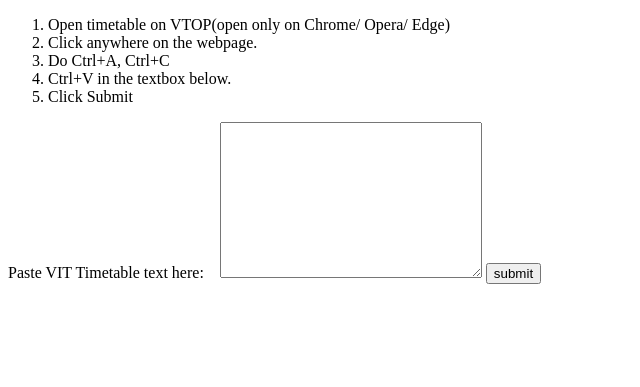
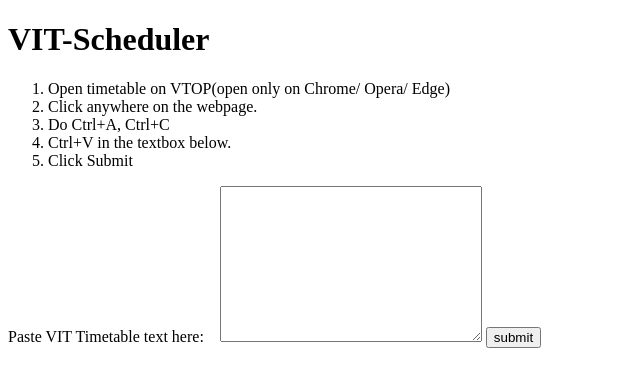
Before and after one commit to sankalpmukim/VIT-scheduler, a Django app: page / in a window 1280 px wide. Shown: the top 387 px of the page, without its empty margins (0-640 px from the left). Run offline with Django 3.2, Linux system fonts and the light colour scheme.

Commit message:
Added heading to all files

```diff
--- a/polls/templates/polls/test_form.html
+++ b/polls/templates/polls/test_form.html
@@ -9,6 +9,7 @@
     <title>Form test page</title>
 </head>
 <body>
+    <h1>VIT-Scheduler</h1>
     <ol>
         <li>Open timetable on VTOP(open only on Chrome/ Opera/ Edge)</li>
         <li>Click anywhere on the webpage.</li>
--- a/polls/templates/polls/test_result.html
+++ b/polls/templates/polls/test_result.html
@@ -10,6 +10,7 @@
 </head>
 
 <body>
+    <h1>VIT-Scheduler</h1>
     <form action="{% url 'polls:download' filepath %}" method="post">
         {% csrf_token %}
         <button type="submit">Download</button>
```
